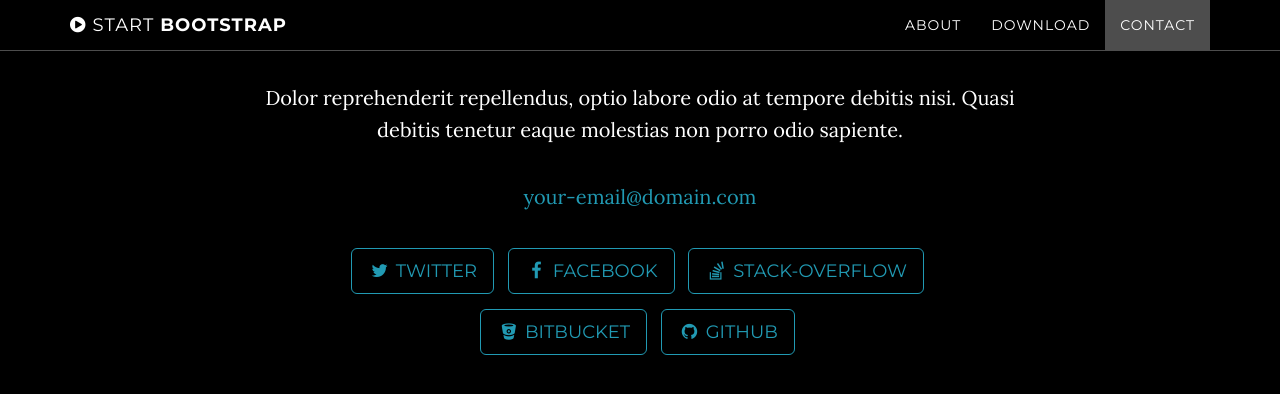
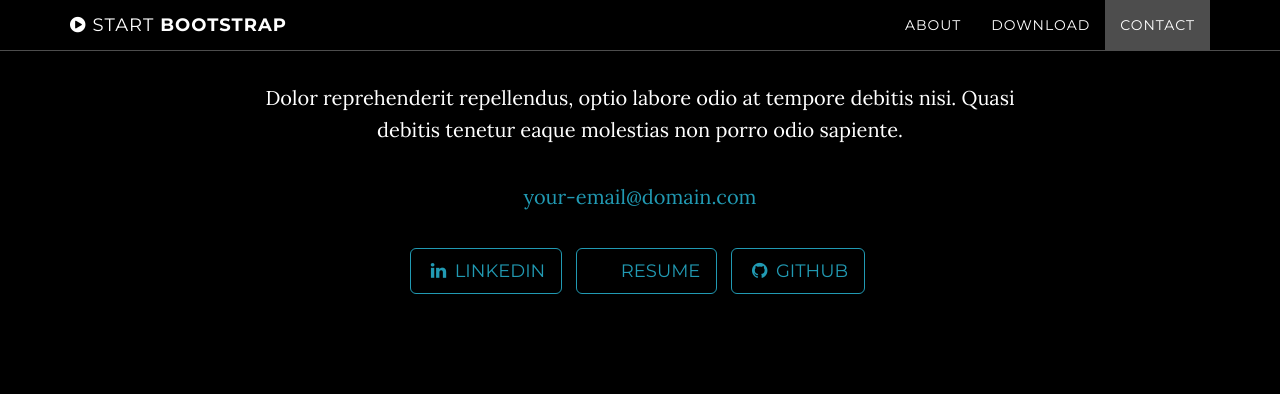
Before and after one commit to seanmmcd/seanmmcd.github.io, a Jekyll site: the page built from index.html, in a window 1280 px wide and 900 px high, scrolled down 2331 px. Shown: the top 394 px of the window. Built offline with Jekyll 4.4.1, drawn with Linux system fonts in a browser that asks for light colours; some of the changed text lies outside the part shown.

Commit message:
Added resume, socials.

```diff
--- a/_config.yml
+++ b/_config.yml
@@ -1,7 +1,6 @@
 # Site settings
-title: Grayscale
+title: Personal Webpage
 email: your-email@domain.com
-url: https://example.github.io
 description: "Write an awesome description for your new site here. You can edit this line in _config.yml. It will appear in your document head meta (for Google search results) and in your feed.xml site description."
 
 # Color settings (hex-codes without the leading hash-tag)
@@ -10,20 +9,18 @@
   links: '#219ab3'
 
 # Footer settings
-footer: Your Website
+footer: Sean McDonough
 
 # Social networks usernames (many more available: google-plus, flickr, dribbble, pinterest, instagram, tumblr, linkedin, etc.)
 social:
-  - title: twitter
-    url: https://twitter.com/SBootstrap
-  - title: facebook
-    url:
-  - title: stack-overflow
-    url: http://stackoverflow.com/questions/tagged/jekyll
-  - title: bitbucket
-    url: http://bitbucket.org/jekyll
+  - title: linkedin
+    url: https://www.linkedin.com/in/sean-m-mcdonough/
+  - title: instagram
+    url: https://www.instagram.com/sfx600/
+    title: resume
+    url: https://i.imgur.com/OM80KY6.png
   - title: github
-    url: https://github.com/IronSummitMedia/startbootstrap
+    url: https://github.com/seanmmcd
 
 # Build settings
 markdown: kramdown
```
